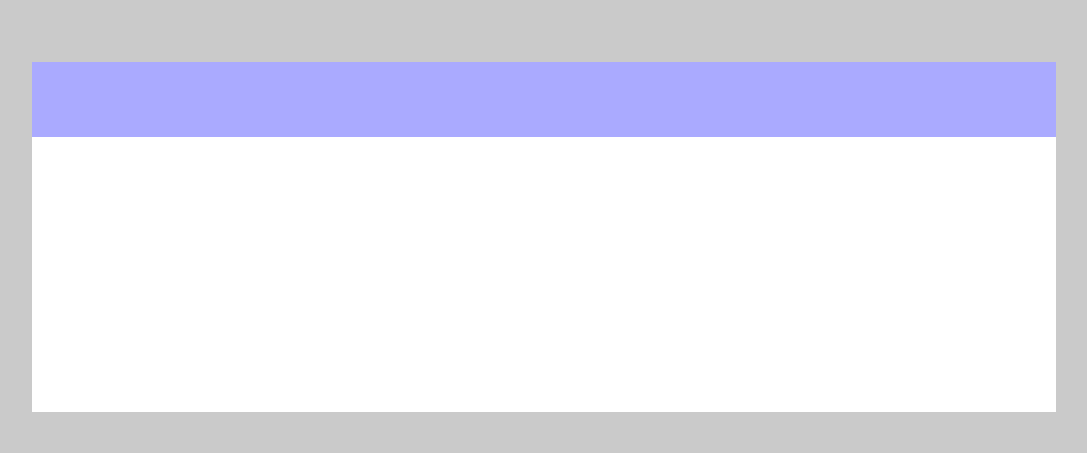
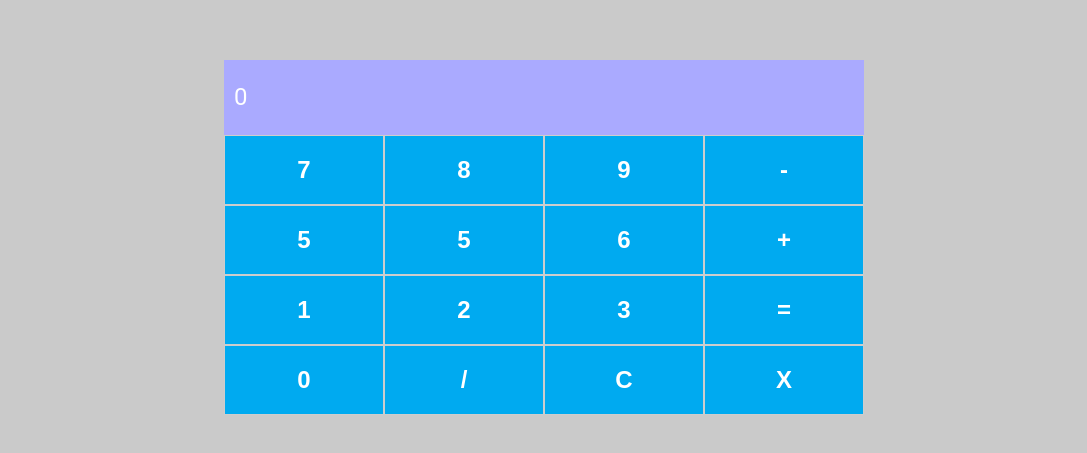
Before and after one commit to picuti256/calculadora-dio, a React (Create React App) app: page / in a window 1280 px wide. Shown: the part 163-616 px from the top of the page, without its empty margins (96-1183 px from the left). Built offline with nearby package versions, Linux system fonts and the light colour scheme.

Commit message:
Parte visual da calculadora realziada. Inicio das funções

```diff
--- a/public/index.html
+++ b/public/index.html
@@ -1,43 +1,16 @@
 <!DOCTYPE html>
-<html lang="en">
+<html lang="pt-Br">
 	<head>
 		<meta charset="utf-8" />
 		<link rel="icon" href="%PUBLIC_URL%/favicon.ico" />
 		<meta name="viewport" content="width=device-width, initial-scale=1" />
 		<meta name="theme-color" content="#000000" />
-    <meta
-      name="description"
-      content="Web site created using create-react-app"
-    />
+		<meta name="description" content="Web site created using create-react-app" />
 		<link rel="apple-touch-icon" href="%PUBLIC_URL%/logo192.png" />
-    <!--
-      manifest.json provides metadata used when your web app is installed on a
-      user's mobile device or desktop. See https://developers.google.com/web/fundamentals/web-app-manifest/
-    -->
 		<link rel="manifest" href="%PUBLIC_URL%/manifest.json" />
-    <!--
-      Notice the use of %PUBLIC_URL% in the tags above.
-      It will be replaced with the URL of the `public` folder during the build.
-      Only files inside the `public` folder can be referenced from the HTML.
-
-      Unlike "/favicon.ico" or "favicon.ico", "%PUBLIC_URL%/favicon.ico" will
-      work correctly both with client-side routing and a non-root public URL.
-      Learn how to configure a non-root public URL by running `npm run build`.
-    -->
-    <title>React App</title>
+		<title>Calculadora DIO</title>
 	</head>
 	<body>
-    <noscript>You need to enable JavaScript to run this app.</noscript>
 		<div id="root"></div>
-    <!--
-      This HTML file is a template.
-      If you open it directly in the browser, you will see an empty page.
-
-      You can add webfonts, meta tags, or analytics to this file.
-      The build step will place the bundled scripts into the <body> tag.
-
-      To begin the development, run `npm start` or `yarn start`.
-      To create a production bundle, use `npm run build` or `yarn build`.
-    -->
 	</body>
 </html>
--- a/src/App.js
+++ b/src/App.js
@@ -1,12 +1,45 @@
-import { Container, Content } from "./styles";
 import Input from "./components/Input";
-// import Button from "./components/Button";
+import Button from "./components/Button";
+
+import { Container, Content, Row } from "./styles";
+import { useState } from "react";
+
+
 
 const App = () => {
+	const [currentNumber, setCurrentNumber] = useState('0');
+
+	const handleAddNumber = (number) => {
+		setCurrentNumber(prev => `${number}${prev}`)
+	}
 	return (
 		<Container>
 			<Content>
-				<Input />
+				<Input value={currentNumber} />
+				<Row>
+					<Button label="7" />
+					<Button label="8" />
+					<Button label="9" />
+					<Button label="-" />
+				</Row>
+				<Row>
+					<Button label="5" />
+					<Button label="5" />
+					<Button label="6" />
+					<Button label="+" />
+				</Row>
+				<Row>
+					<Button label="1" />
+					<Button label="2" />
+					<Button label="3" />
+					<Button label="=" onClick={() => handleAddNumber('')} />
+				</Row>
+				<Row>
+					<Button label="0" />
+					<Button label="/" />
+					<Button label="C" />
+					<Button label="X" />
+				</Row>
 			</Content>
 		</Container>
 	);
--- a/src/components/Button/index.js
+++ b/src/components/Button/index.js
@@ -1,7 +1,9 @@
-const Button = () => {
+import { ButtonContainer } from "./styles";
+const Button = ({ label, onClick }) => {
 	return (
-		<div className="Button">
-		</div>
+		<ButtonContainer onClick={onClick}>
+			{label}
+		</ButtonContainer>
 	);
 };
 
--- a/src/components/Button/styles.js
+++ b/src/components/Button/styles.js
@@ -1,5 +1,15 @@
 import styled from "styled-components";
 
 export const ButtonContainer = styled.button`
-    padding: 10px;
+    padding: 20px;
+    border: 1px solid #CDCDCD;
+    background-color: #00AAF0;
+    color: #fff;
+    font-size: 24px;
+    font-weight: 700;
+    flex:1;
+
+    &:hover {
+        opacity:0.6;
+    }
 `
--- a/src/components/Input/index.js
+++ b/src/components/Input/index.js
@@ -1,9 +1,9 @@
 import { InputContainer } from "./styles";
 
-const Input = () => {
+const Input = ({value}) => {
 	return (
 		<InputContainer>
-			<input />
+			<input disabled value={value}/>
 		</InputContainer>
 	);
 };
--- a/src/styles.js
+++ b/src/styles.js
@@ -12,7 +12,19 @@ export const Container = styled.div`
 
 export const Content = styled.div`
     background-color: #FFF;
-    width: 80%;
-    min-height: 21.875rem;
+    width: 50%;
+`
 
+export const Row = styled.div`
+    display: flex;
+    flex-direction: row;
+    justify-content: space-between;
+    align-items: center;
 `
+
+export const Column = styled.div`
+    display: flex;
+    flex-direction: column;
+    justify-content: space-between;
+    align-items: center;
+`
```
Lines whose indentation alone changed are shown as unchanged.
